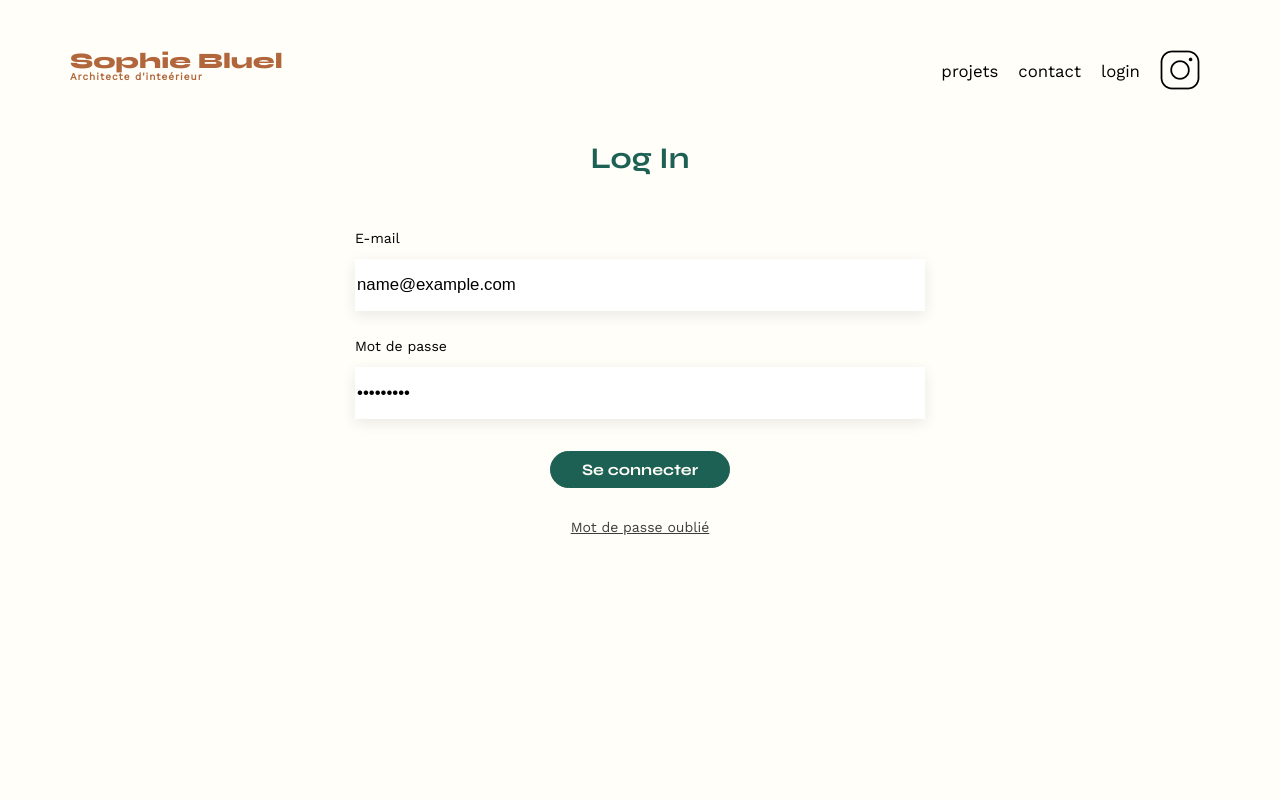
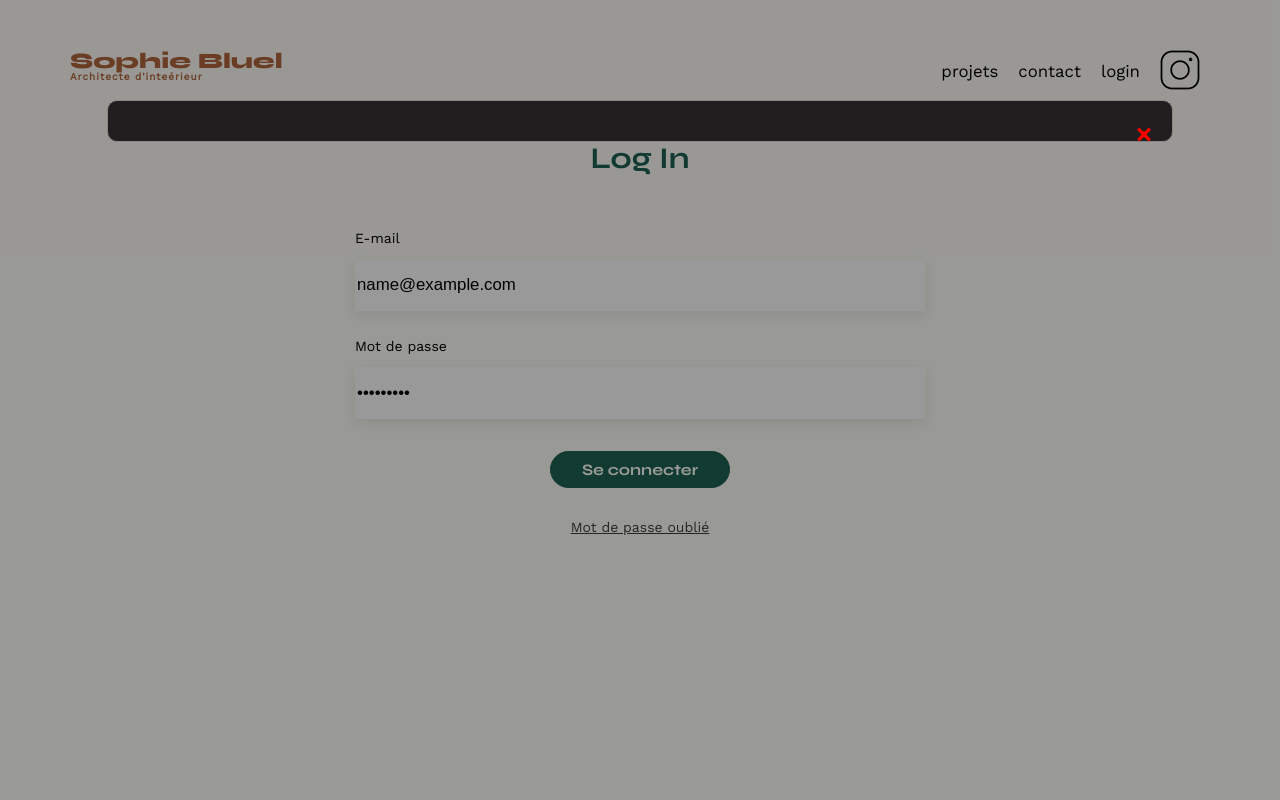
Before and after one commit to Shinra88/ArchiWebos, a plain HTML site: page FrontEnd/login.html in a window 1280 px wide. Both pictures are taken after typing "name@example.com", "Sample123" into the empty fields and a click on the button "Se connecter". Shown: the top 800 px of the page. Drawn offline with nearby package versions, Linux system fonts and the light colour scheme; no server answers.

Commit message:
etape2.2 ok

```diff
--- a/FrontEnd/assets/stylelogin.css
+++ b/FrontEnd/assets/stylelogin.css
@@ -198,3 +198,45 @@ footer {
     margin-top: 360px;
 	padding-right: 107px;
 }
+
+.modal {
+	display: none; /* Hidden by default */
+	color: red;
+	font-weight: 900;
+	font-size: large;
+	position: fixed; /* Stay in place */
+	z-index: 1; /* Sit on top */
+	padding-top: 100px; /* Location of the box */
+	left: 0;
+	top: 0;
+	width: 100%; /* Full width */
+	height: 100%; /* Full height */
+	overflow: auto; /* Enable scroll if needed */
+	background-color: rgb(0,0,0); /* Fallback color */
+	background-color: rgba(0,0,0,0.4); /* Black w/ opacity */
+  }
+
+  /* Modal Content */
+  .modal-content {
+	background-color: #201e1e;
+	margin: auto;
+	padding: 20px;
+	border: 1px solid #888;
+	border-radius: 10px;
+	width: 80%;
+  }
+
+  /* The Close Button */
+  .close {
+	color: red;
+	float: right;
+	font-size: 28px;
+	font-weight: bold;
+  }
+
+  .close:hover,
+  .close:focus {
+	color: #000;
+	text-decoration: none;
+	cursor: pointer;
+  }
--- a/FrontEnd/js/login.js
+++ b/FrontEnd/js/login.js
@@ -1,8 +1,20 @@
 
 
 const buttonSubmit = document.querySelector("#submit");
+const error = document.querySelector(".error");
+var modal = document.getElementById("myModal");
+var span = document.getElementsByClassName("close")[0];
 
-buttonSubmit.addEventListener("click", (e) => {
+span.onclick = function() {
+    modal.style.display = "none";
+}
+
+window.onclick = function(event) {
+    if (event.target == modal) {
+      modal.style.display = "none";
+    }
+}
+    buttonSubmit.addEventListener("click", (e) => {
     e.preventDefault();
     conexionUser();
 
@@ -37,11 +49,20 @@ function conexionUser() {
     fetch('http://localhost:5678/api/users/login', OPTIONS)
         .then(response => {
             if (response.ok) {
-              // Faire un message authentification réussi / return response.json(), * ;//
+                return response.json()
             } else {
-              // Faire un message erreur authentification / return Promise.reject(response.status);//
+                modal.style.display = "block"
+                error.innerText = ("Identifiant ou mot de passe incorrect");
             }
         })
-        // Faire une redirection / .then(token => sessionStorage.setItem("token", token.token))
-        .catch(err => console.log(`Erreur avec le message : ${err}`));
+        .then((token) => {
+            sessionStorage.setItem("token", token.token)
+            window.location.assign("http://127.0.0.1:5500/FrontEnd/index.html");
+
+        })
+        .catch((error) => {
+            modal.style.display = "block"
+            error.innerText = ("Erreur réseau");
+        });
+
     }
--- a/FrontEnd/login.html
+++ b/FrontEnd/login.html
@@ -31,6 +31,15 @@
 </header>
 <main>
     <section id="login">
+
+		<div id="myModal" class="modal">
+
+			<div class="modal-content">
+			<span class="close">&times;</span>
+			<p class= "error"></p>
+			</div>
+		</div>
+
 		<h2>Log In</h2>
 		<p id = "erreur"></p>
 		<div id ="connexion">
```
